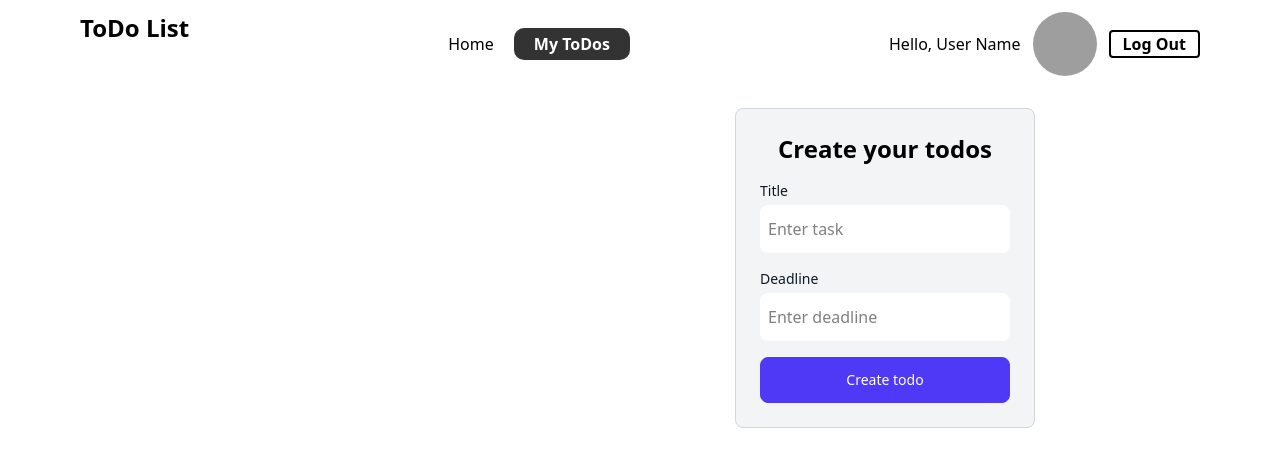
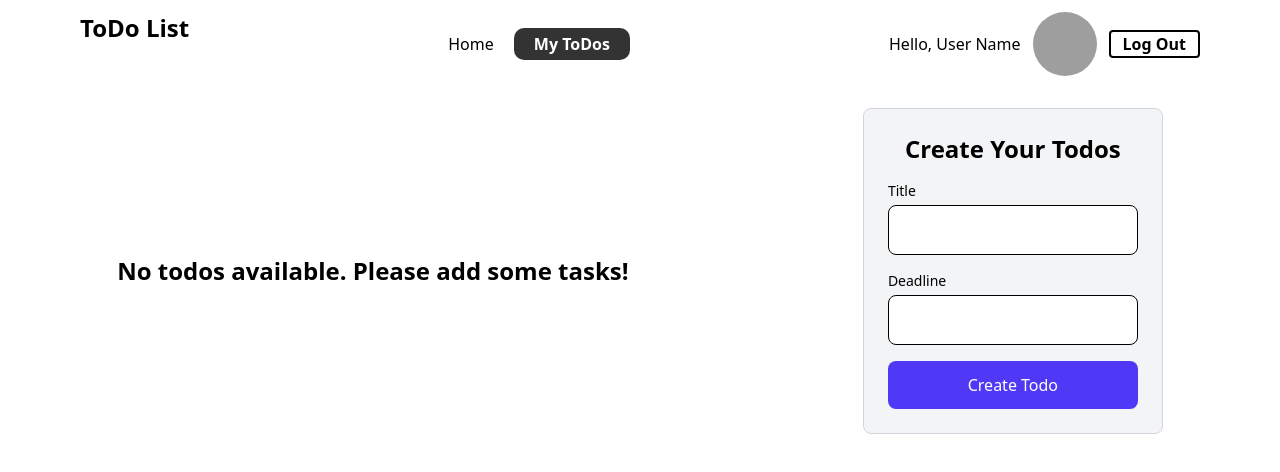
Before and after one commit to AbuBakrCodder/firebase2, a React (Vite) app: page /myToDos in a window 1280 px wide. Shown: the top 472 px of the page. Built offline with nearby package versions, Linux system fonts and the light colour scheme; no server answers; the database is empty; grey boxes are pictures that could not be loaded.

Commit message:
BIG UPDATE

```diff
--- a/src/components/ToDoForm.jsx
+++ b/src/components/ToDoForm.jsx
@@ -1,25 +1,95 @@
-function ToDoForm() {
+import { useState, useEffect } from "react";
+import toast from "react-hot-toast";
+import { useFirestore } from "../hooks/useFirestore";
+import useCollection from "../hooks/useCollection";
+
+function ToDoForm({ editingId, setEditingId, title, setTitle, deadline, setDeadline, handleCancel }) {
+    const { addTodo, updateTodo } = useFirestore();
+    const { data: todos } = useCollection("mytodos");
+
+
+
+    useEffect(() => {
+        if (editingId) {
+            const todo = todos.find(t => t.id === editingId);
+            if (todo) {
+                setTitle(todo.title);
+                setDeadline(todo.deadline);
+            }
+        }
+    }, [editingId, todos]);
+
+    const handleSubmit = (e) => {
+        e.preventDefault();
+
+        if (!title && !deadline) {
+            toast.error("Please provide title and deadline");
+            return;
+        }
+
+        if (editingId) {
+            updateTodo({
+                collName: "mytodos",
+                id: editingId,
+                data: { title, deadline, date: new Date() }
+            });
+            setEditingId(null);
+        } else {
+            addTodo({
+                collName: "mytodos",
+                data: { title, deadline, date: new Date() }
+            });
+        }
+
+        setTitle("");
+        setDeadline("");
+    };
+
     return (
         <div>
-            <form action="#" className="mx-auto w-[300px] space-y-4 rounded-lg border border-gray-300 bg-gray-100 p-6 my-5">
-                <h1 className="text-center text-2xl font-bold">Create your todos</h1>
+            <form onSubmit={handleSubmit} className="mx-auto w-[300px] space-y-4 rounded-lg border border-gray-300 bg-gray-100 p-6 my-5">
+                <h1 className="text-center text-2xl font-bold">
+                    {editingId ? "Edit Todo" : "Create Your Todos"}
+                </h1>
+
                 <div>
-                    <label className="block text-sm font-medium text-gray-900" htmlFor="title">Title</label>
-
-                    <input className="mt-1 w-full rounded-lg bg-white py-3 px-2 border-gray-300 focus:border-indigo-500 focus:outline-none" id="title" type="text" placeholder="Enter task" />
+                    <label className="block text-sm font-medium">Title</label>
+                    <input
+                        type="text"
+                        value={title}
+                        onChange={(e) => setTitle(e.target.value)}
+                        className="mt-1 w-full rounded-lg bg-white py-3 px-2 border"
+                    />
                 </div>
 
                 <div>
-                    <label className="block text-sm font-medium text-gray-900" htmlFor="deadl">Deadline</label>
+                    <label className="block text-sm font-medium">Deadline</label>
+                    <input
+                        type="number"
+                        value={deadline}
+                        onChange={(e) => setDeadline(e.target.value)}
+                        className="mt-1 w-full rounded-lg bg-white py-3 px-2 border"
+                    />
+                </div>
 
-                    <input className="mt-1 w-full rounded-lg bg-white py-3 px-2 border-gray-300 focus:border-indigo-500 focus:outline-none" id="number" type="pass" placeholder="Enter deadline" />
+                <div className="flex flex-col gap-2">
+                    <button type="submit" className="flex-1 rounded-lg bg-indigo-600 px-12 py-3 text-white">
+                        {editingId ? "Update Todo" : "Create Todo"}
+                    </button>
+
+                    {editingId && (
+                        <button
+                            type="button"
+                            onClick={handleCancel}
+                            className="flex-1 rounded-lg bg-red-500 px-12 py-3 text-white"
+                        >
+                            Cancel
+                        </button>
+                    )}
                 </div>
-                <button className="block w-full rounded-lg border border-indigo-600 bg-indigo-600 px-12 py-3 text-sm font-medium text-white transition-colors hover:bg-transparent hover:text-indigo-600" type="submit">
-                    Create todo
-            </button>
             </form>
         </div>
-    )
+    );
 }
 
-export default ToDoForm
+export default ToDoForm;
--- a/src/components/ToDoList.jsx
+++ b/src/components/ToDoList.jsx
@@ -1,13 +1,42 @@
 import { FaTrash } from "react-icons/fa";
+import { useState, useEffect } from "react";
+import toast from "react-hot-toast";
+import { useFirestore } from "../hooks/useFirestore";
+import { FaPencil } from "react-icons/fa6";
+import { MdCancel } from "react-icons/md";
 
-function ToDoList({ todos }) {
+function ToDoList({ todos, setEditingId, editingId, handleCancel }) {
   const monthsName = [
     "January", "February", "March", "April", "May", "June",
     "July", "August", "September", "October", "November", "December"
   ];
 
+  const [completed, setCompleted] = useState(() => {
+    const saved = localStorage.getItem("completedTodos");
+    return saved ? JSON.parse(saved) : {};
+  });
+
+
+  useEffect(() => {
+    localStorage.setItem("completedTodos", JSON.stringify(completed));
+  }, [completed]);
+
+  const toggleCompleted = (id) => {
+    setCompleted((prev) => ({ ...prev, [id]: !prev[id] }));
+  };
+
+  console.log(todos);
+
+
+  const { deleteTodo } = useFirestore();
+
   return (
     <div className="flex items-center justify-center gap-5 flex-col">
+      {
+        todos && todos.length === 0 && (
+          <h1 className="text-2xl font-bold">No todos available. Please add some tasks!</h1>
+        )
+      }
       {todos && todos.map(({ id, title, date, deadline }) => {
         const todoDate = date.toDate();
         const day = todoDate.getDate();
@@ -16,15 +45,40 @@ function ToDoList({ todos }) {
         const minute = todoDate.getMinutes().toString().padStart(2, "0");
 
         return (
-          <div key={id} className="w-[400px] border rounded-2xl px-7 py-2 flex flex-col gap-1 relative group">
+          <div
+            key={id}
+            onClick={() => { toggleCompleted(id); toast.success(completed[id] ? "Marked as incomplete" : "Marked as completed") }}
+            className={`w-[400px] border rounded-2xl px-7 py-2 flex flex-col gap-1 relative group cursor-pointer transition-all ${completed[id] ? "line-through opacity-50" : ""}`}
+          >
             <p className="text-[10px] italic">
               Created at: {`${day}-${monthsName[month]} ${hour}:${minute}`}
             </p>
             <div className="flex justify-between flex-col gap-1">
               <h1 className="text-2xl">Task: {title}</h1>
-              <p>Deadline: {deadline ? deadline.toLocaleString() : "No deadline"}</p>
+              <p>Deadline: {deadline ? day + Number(deadline) + "-" + monthsName[month] : "No deadline"}</p>
             </div>
-            <button className="absolute top-2 right-5 text-xl hover:text-red-600 hover:scale-125 active:scale-75 opacity-0 group-hover:opacity-100"><FaTrash /></button>
+            <button
+              onClick={(e) => {
+                e.stopPropagation();
+                deleteTodo(id);
+                toast.success("Todo deleted!");
+              }}
+              className="absolute top-2 right-5 text-xl hover:text-red-600 hover:scale-125 active:scale-75 opacity-0 group-hover:opacity-100"
+            >
+              <FaTrash />
+            </button>
+            <button
+              className="absolute top-2 right-13 text-xl hover:text-blue-600 hover:scale-125 active:scale-75 opacity-0 group-hover:opacity-100"
+            >
+              {editingId !== id && <FaPencil onClick={(e) => {
+                e.stopPropagation();
+                setEditingId(id);
+              }} />}
+              {editingId === id && (<MdCancel onClick={(e) => {
+                e.stopPropagation();
+                handleCancel()
+              }} className="text-xl text-red-600 opacity-0 group-hover:opacity-100" />)}
+            </button>
           </div>
         );
       })}
--- /dev/null
+++ b/src/hooks/useFirestore.jsx
@@ -0,0 +1,22 @@
+import { collection, doc, addDoc, setDoc, deleteDoc } from "firebase/firestore";
+import { db } from "../firebase/firebaseConfig";
+import toast from "react-hot-toast";
+
+export const useFirestore = () => {
+    // add new todo
+    const addTodo = ({ collName, data }) => {
+        return addDoc(collection(db, collName), data)
+            .then(() => { toast.success("Todo added successfully!") })
+            .catch((error) => { toast.error(`Error: ${error.message}`) });
+    };
+    // delete todo
+    const deleteTodo = (id) => {
+        deleteDoc(doc(db, "mytodos", id))
+    };
+    // update todo
+    const updateTodo = ({ collName, data, id }) => {
+        setDoc(doc(db, collName, id), data).then(() => { toast.success("Todo updated successfully!") }).catch((error) => { toast.error(`Error: ${error.message}`) });
+    };
+
+return { addTodo, deleteTodo, updateTodo};
+}
--- a/src/pages/MyToDos.jsx
+++ b/src/pages/MyToDos.jsx
@@ -1,15 +1,24 @@
 import ToDoForm from "../components/ToDoForm"
 import ToDoList from "../components/ToDoList"
 import useCollection from "../hooks/useCollection"
+import { useState } from "react"
 
 function MyToDos() {
   const { data: todos } = useCollection("mytodos")
+  const [editingId, setEditingId] = useState(null);
+  const [title, setTitle] = useState("");
+  const [deadline, setDeadline] = useState("");
+  const handleCancel = () => {
+    setEditingId(null);
+    setTitle("");
+    setDeadline("");
+  };
 
   return (
     <div className="w-full flex items-center justify-around">
-      <ToDoList todos={todos} />
+      <ToDoList title={title} setTitle={setTitle} deadline={deadline} setDeadline={setDeadline} editingId={editingId} todos={todos} setEditingId={setEditingId} handleCancel={handleCancel}/>
       <div>
-        <ToDoForm />
+        <ToDoForm title={title} setTitle={setTitle} deadline={deadline} setDeadline={setDeadline} editingId={editingId} setEditingId={setEditingId} handleCancel={handleCancel}/>
       </div>
     </div>
   )
```
Also changed, not shown: vercel.json.
